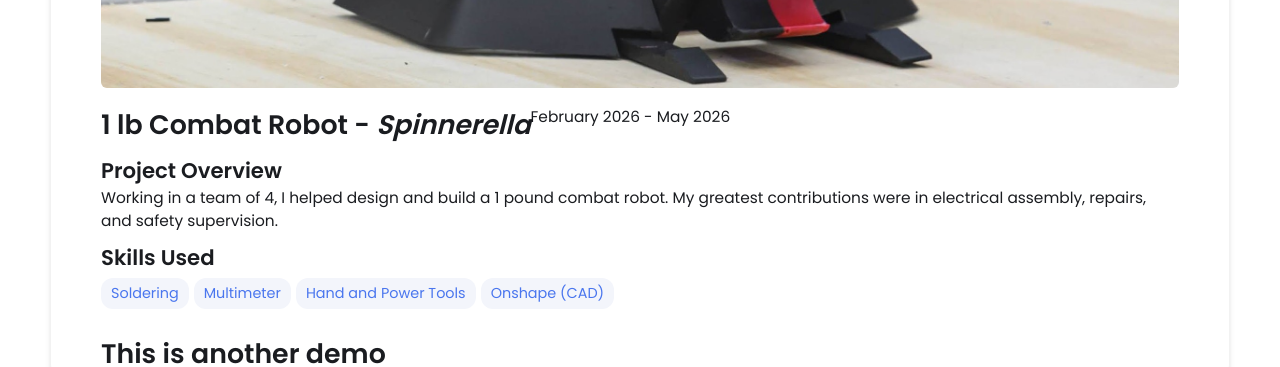
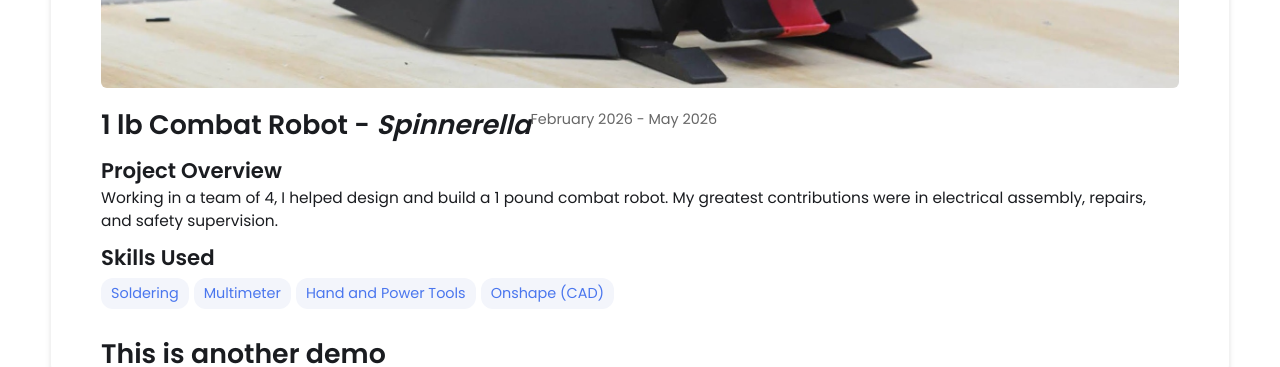
Before and after one commit to isaajnchen/isaajnchen.github.io, a Jekyll site: the page built from _projects/sonos-teardown/index.md, in a window 1280 px wide. Shown: the part 402-769 px from the top of the page. Built offline with Jekyll 4.4.1, drawn with Linux system fonts in a browser that asks for light colours.

Commit message:
Update post.html

```diff
--- a/_layouts/post.html
+++ b/_layouts/post.html
@@ -11,11 +11,14 @@ layout: wrapper
         <img src="{{ image_path }}" alt="{{ page.title }} image">
 
         <div class="title-header">
-            <h1>{{page.title}}</h1>
-            {% if page.subtitle %}
-              <p class="project-subtitle">{{ page.subtitle }}</p>
-            {% endif %}
+          <h1>{{ page.title }}</h1>
+          {% if page.subtitle %}
+            <p class="project-subtitle" style="display: block; font-size: 0.9rem; color: #666; margin-top: 0.25rem;">
+              {{ page.subtitle }}
+            </p>
+          {% endif %}
         </div>
+
 
         <div class="project-description">
             <h2>Project Overview</h2>
```
